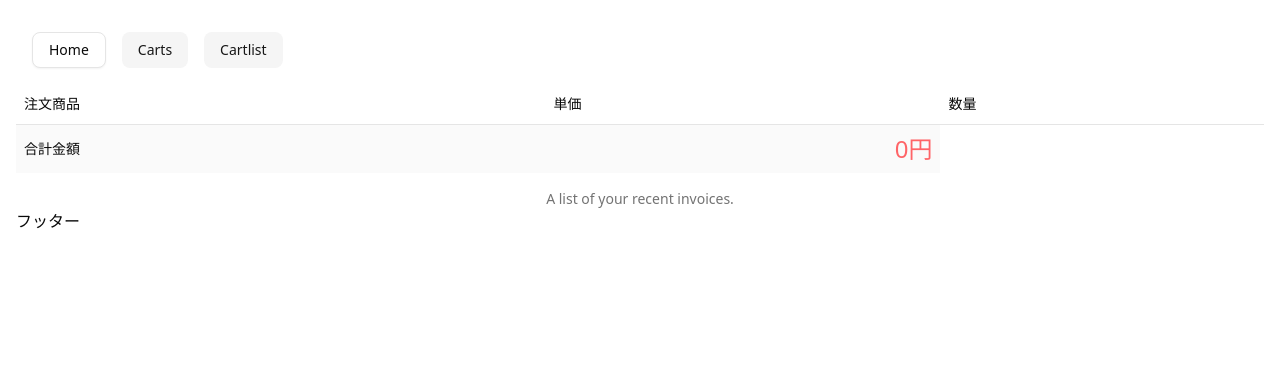
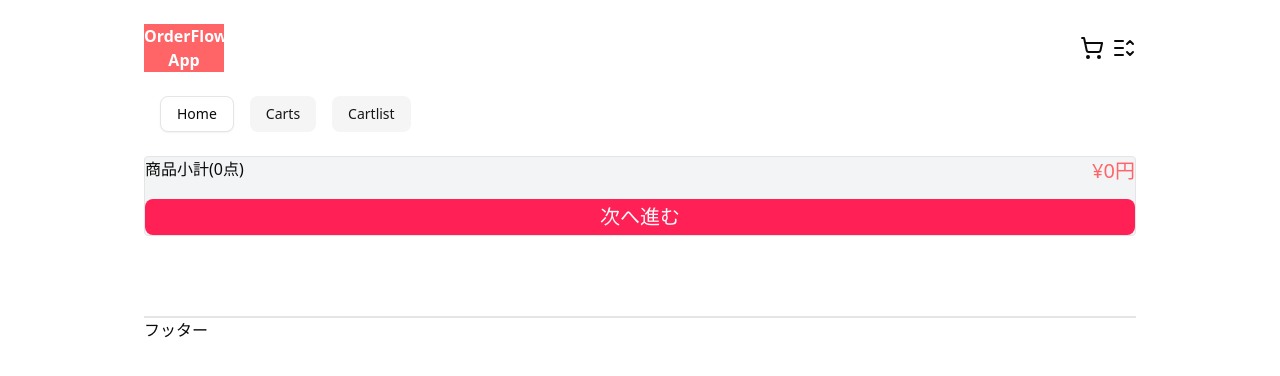
Before and after one commit to keraneko/order-flow-app-frontend, a React (Vite) app: page /cartlist in a window 1280 px wide. Shown: the top 376 px of the page. Built offline with nearby package versions, Linux system fonts and the light colour scheme.

Commit message:
注文ページ合体まで

```diff
--- a/src/App.css
+++ b/src/App.css
@@ -1,10 +1,15 @@
 #root {
-  max-width: 1280px;
+  max-width: 1024px;
   padding: 1rem;
   margin: auto;
 }
 
+fotter {
+  padding: 0;
+}
+
 @media (prefers-reduced-motion: no-preference) {
+
   a:nth-of-type(2) .logo {
     animation: logo-spin infinite 20s linear;
   }
--- a/src/App.tsx
+++ b/src/App.tsx
@@ -1,9 +1,10 @@
+import './App.css'
 import { BrowserRouter, Routes, Route } from 'react-router'
 import Home from './pages/Home'
 import Carts from './pages/Carts'
 import CartList from './pages/CartList'
 import Layout from '@/Layoute.tsx'
-import {CartProvider} from './contexts/CartContext'
+import {CartProvider} from './context/CartContext'
 function App() {
 
   return (
--- a/src/Layoute.tsx
+++ b/src/Layoute.tsx
@@ -1,17 +1,45 @@
-import {NavLink,Outlet} from 'react-router'
+import {NavLink,Outlet,Link} from 'react-router'
 import {Button} from '@/components/ui/button.tsx'
+import {ShoppingCart,ListChevronsUpDown} from 'lucide-react'
+import { useContext } from "react";
+import { CartContext } from "@/context/CartContext";
+
 
 const Layout = () => {
+  const { totalPrice } = useContext(CartContext);
 
     return(<>
-
+    <header>
+        <div className='flex justify-between h-16 items-center'>
+            <div>
+                <Link to="/"><h2 className='bg-red-400 text-white font-bold w-20 text-center' >OrderFlow-App</h2></Link>
+            </div>
+            <div className='flex'>
+                <Link to="/cartlist"><ShoppingCart/></Link>
+                <ListChevronsUpDown className='ml-2'/>
+            </div>
+        </div>
+    </header>
     <nav className="flex gap-4 p-4 list-none ">
         <li><NavLink to="/"><Button  variant="outline" >Home</Button></NavLink></li>
         <li><NavLink to="/carts"><Button variant="secondary" >Carts</Button></NavLink></li>
         <li><NavLink to="/cartlist"><Button variant="secondary" >Cartlist</Button></NavLink></li>
     </nav>
     <Outlet />
-    フッター
+    <footer className='w-full border-t-2 mt-20 '>
+        <p>フッター</p>
+    </footer>
+    {/* <footer className= ' p-0 bg-gray-200 fixed bottom-0 w-full border-t-2 mt-8 flex justify-between h-30 items-center'>
+        <div className='m-auto '>
+            <p>注文内容</p>
+        </div>
+        <div className='text-center m-auto'>
+            <p className=''>合計金額</p>
+            <h2 className='text-red-600 font-bold'>{totalPrice}円</h2>
+        </div>
+        <Button className='font-bold text-xl p-8 m-auto'>注文確認画面へ</Button>
+
+    </footer> */}
     </>)
 
 }
--- a/src/Products.tsx
+++ b/src/Products.tsx
@@ -37,6 +37,41 @@ const products: Product[] =[
         price: 550,
         img: 'src/imgage/image01.jpg',
     },
+    {
+        id: 6,
+        name: "唐揚げカレー",
+        price: 580,
+        img: 'src/imgage/image01.jpg',
+    },
+    {
+        id: 7,
+        name: "油淋鶏弁当",
+        price: 570,
+        img: 'src/imgage/image001.jpg',
+
+    },
+    {
+        id: 8,
+        name: "唐揚げのあんかけ弁当",
+        price: 650,
+        img: 'src/imgage/image001.jpg',
+
+    },
+    {
+        id: 9,
+        name: "ミックスフライ弁当",
+        price: 700,
+        img: 'src/imgage/image001.jpg',
+
+    },
+    {
+        id: 10,
+        name: "チキン南蛮弁当",
+        price: 800,
+        img: 'src/imgage/image001.jpg',
+
+    },
+
 ]
 
 export default products;
--- a/src/contexts/CartContext.tsx
+++ b/src/context/CartContext.tsx
@@ -59,6 +59,7 @@ type CartContextType={
   };
 
    const updateQuantity = (id, newQuantity) => {
+    if(newQuantity<1) return
     if(newQuantity === 0 ){
       return setItems((prev) => prev.filter(item => item.id !== id))
     } else{
@@ -77,10 +78,14 @@ type CartContextType={
     return total + item.price * item.quantity
   }, 0)
 
+  const totalItem = items.reduce((total, item) => {
+    return total + item.quantity
+  },0)
+
 
 
   return (
-    <CartContext.Provider value={{ items, addItem,updateQuantity, removeItem, totalPrice }}>
+    <CartContext.Provider value={{ items, addItem,updateQuantity, removeItem, totalPrice, totalItem }}>
       {children}
     </CartContext.Provider>
   );
--- a/src/index.css
+++ b/src/index.css
@@ -142,4 +142,13 @@ h1 {
   body {
     @apply bg-background text-foreground;
   }
+  input[type="number"]::-webkit-inner-spin-button,
+  input[type="number"]::-webkit-outer-spin-button {
+    -webkit-appearance: none;
+    margin: 0;
+  }
+
+  input[type="number"] {
+    -moz-appearance: textfield;
+  }
 }
--- a/src/pages/CartList.tsx
+++ b/src/pages/CartList.tsx
@@ -1,61 +1,67 @@
-// import { CartContext } from '@/contexts/CartContext'
-// import {useContext} from 'react'
+import { useContext,useState,useEffect } from "react";
+import { CartContext } from "@/context/CartContext";
+import {Plus,Minus,Trash2} from 'lucide-react'
+import { Button } from "@/components/ui/button";
 
-// const CartList = () => {
-//     const {items} = useContext(CartContext)
+function CartItem({item}) {
+    const { updateQuantity,removeItem } = useContext(CartContext);
+    const [tempQty, setTempQty] = useState(String(item.quantity));
+    useEffect(() => {setTempQty(String(item.quantity))},
+    [item.quantity])
 
-//     return(<>
-//         <h2>カートの中身</h2>
-//         {items.map( (item)=>(
-//             <div key={item.id}>
-//             <p >{item.name}</p>
-//             <p >{item.price}円</p>
-//             <p >{item.quantity}個</p>
-//             </div>
-//         ))}
-//         </>)
-// }
 
-// export default CartList
-
-import { useContext } from "react";
-import { CartContext } from "@/contexts/CartContext";
-import { Button } from "@/components/ui/button";
-import {Table, TableBody, TableCaption, TableCell, TableHead, TableHeader, TableRow,TableFooter} from "@/components/ui/table"
+    return(
+        <>
+        <div className="flex items-center max-w-5xl border-b p-1">
+            <Trash2 className="m-2 text-red-500 border-2 rounded w-10 h-10 " onClick={ () =>{removeItem(item.id)} } />
+            <div>
+                <img className="w-40 h-20 object-cover rounded-md shrink" src={item.img} alt="画像" />
+            </div>
+            <div className="flex flex-col justify-between w-full h-20 pl-4">
+                <div>
+                    <p className="text-base font-medium leading-tight">{item.name}</p>
+                </div>
+                <div className=" flex  justify-between items-center">
+                    <Minus className="border-2 rounded w-10 h-10 " onClick={() => {updateQuantity(item.id, item.quantity - 1)}} />
+                    <input className="w-10 h-10 text-center border rounded text-base "
+                        type="number"
+                        value={tempQty}
+                        onChange={(e) => setTempQty(e.target.value)}
+                        onBlur={() => {
+                            const num = Number(tempQty);
+                            if (!Number.isNaN(num) && num > 0) {
+                            updateQuantity(item.id, num);
+                            } else {
+                            setTempQty(String(item.quantity));
+                            }
+                        }}
+                    />
+                    <Plus className="border-2 rounded w-10 h-10 " onClick={() => { updateQuantity(item.id, item.quantity + 1)}} />
+                    <p className="text-base font-medium ">¥ {(item.price * item.quantity).toLocaleString('ja-JP')}</p>
+                </div>
+            </div>
+        </div>
+    </>
+  );
+}
 
 function CartList() {
-  const { items, updateQuantity, removeItem,totalPrice } = useContext(CartContext);
+  const { items,totalPrice, totalItem } = useContext(CartContext);
 
   return (
     <>
-    <Table>
-  <TableCaption>A list of your recent invoices.</TableCaption>
-  <TableHeader>
-    <TableRow>
-      <TableHead className="">注文商品</TableHead>
-      <TableHead>単価</TableHead>
-      <TableHead>数量</TableHead>
-    </TableRow>
-  </TableHeader>
-{items.map((item) =>(
-  <TableBody key={items.id}>
-    <TableRow>
-      <TableCell className="">{item.name}</TableCell>
-      <TableCell>{item.price}円</TableCell>
-      <TableCell>{item.quantity}個</TableCell>
-      <TableCell><Button className="bg-red-400" onClick={ ()=> removeItem(item.id)}>削除</Button></TableCell>
-      <TableCell><Button className="bg-blue-400" onClick={ ()=> updateQuantity(item.id, item.quantity - 1)}>減算</Button></TableCell>
-      <TableCell><Button className="bg-blue-400" onClick={ ()=> updateQuantity(item.id, item.quantity + 1)}>加算</Button></TableCell>
-    </TableRow>
-  </TableBody>
-  ))}
-  <TableFooter>
-    <TableRow>
-        <TableCell className="" colSpan={1} >合計金額</TableCell>
-        <TableCell className="text-red-400 text-2xl text-right " >{totalPrice}円</TableCell>
-    </TableRow>
-    </TableFooter>
-</Table>
+    {items.map((item) => (
+        <div key={item.id} className="">
+            <CartItem item={item} />
+        </div>
+    ))}
+    <div className=" mt-2 border rounded h-20 flex flex-col justify-between bg-gray-100">
+        <div className="flex justify-between">
+            <p>商品小計({totalItem}点)</p>
+            <p className="text-xl font-medium text-red-400">¥{totalPrice.toLocaleString('ja-JP')}円</p>
+        </div>
+        <Button className="w-full bg-rose-500 hover:bg-rose-800 text-xl font-medium">次へ進む</Button>
+    </div>
 </>
   );
 }
--- a/src/pages/Carts.tsx
+++ b/src/pages/Carts.tsx
@@ -37,38 +37,21 @@
 
 // AddButton.tsx
 
-import {
-  Table,
-  TableBody,
-  TableCaption,
-  TableCell,
-  TableHead,
-  TableHeader,
-  TableRow,
-} from "@/components/ui/table"
-
+import Home from '@/pages/Home'
+import CartList from'@/pages/CartList'
 function Carts() {
 
 
   return (
     <>
-    <Table>
-  <TableCaption>A list of your recent invoices.</TableCaption>
-  <TableHeader>
-    <TableRow>
-      <TableHead className="">注文商品</TableHead>
-      <TableHead>数量</TableHead>
-      <TableHead>単価</TableHead>
-    </TableRow>
-  </TableHeader>
-  <TableBody>
-    <TableRow>
-      <TableCell className="">弁当</TableCell>
-      <TableCell>Paid個</TableCell>
-      <TableCell>Credit Card円</TableCell>
-    </TableRow>
-  </TableBody>
-</Table>
+    <div className='flex justify-between'>
+      <div className='w-2/3'>
+        <Home />
+      </div>
+      <div className='w-1/3'>
+        <CartList />
+      </div>
+    </div>
 </>)
 
 }
--- a/src/pages/Home.tsx
+++ b/src/pages/Home.tsx
@@ -1,10 +1,10 @@
 import {Card} from "@/components/ui/card"
 import {Button} from '@/components/ui/button.tsx'
-import '../App.css'
+
 import products from "@/Products.tsx"
 import type {Product} from "@/Products.tsx"
 import {useState,useContext} from 'react'
-import { CartContext } from "@/contexts/CartContext"
+import { CartContext } from "@/context/CartContext"
 
 function Home() {
 
@@ -31,12 +31,12 @@ function Home() {
     };
 
     return (<>
-    <h1>商品一覧ページordersも兼ね備えている</h1>
-    <div className="grid grid-cols-3 gap-4">
+    <h2>商品一覧ページ</h2>
+    <div className="grid grid-cols-3 gap-2 w-full">
         {products.map( item =>(
-        <Card key={item.id} className="flex flex-col h-full p-0">
+        <Card key={item.id} className="flex flex-col h-80 p-0">
             <div className="m-auto">
-                <img  src={item.img} alt="テスト"  className=" object-contein h-44 rounded"/>
+                <img  src={item.img} alt="テスト"  className=" object-contain h-44 rounded bg-gray-100"/>
             </div>
             <div className="flex flex-col justify-between p-1 ">
 
```
